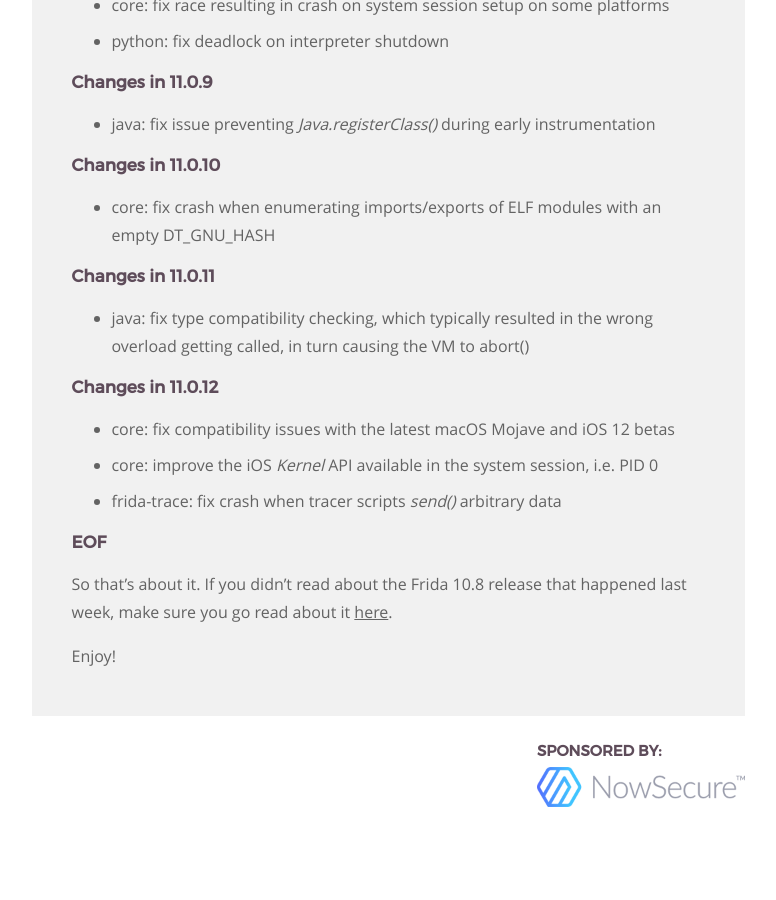
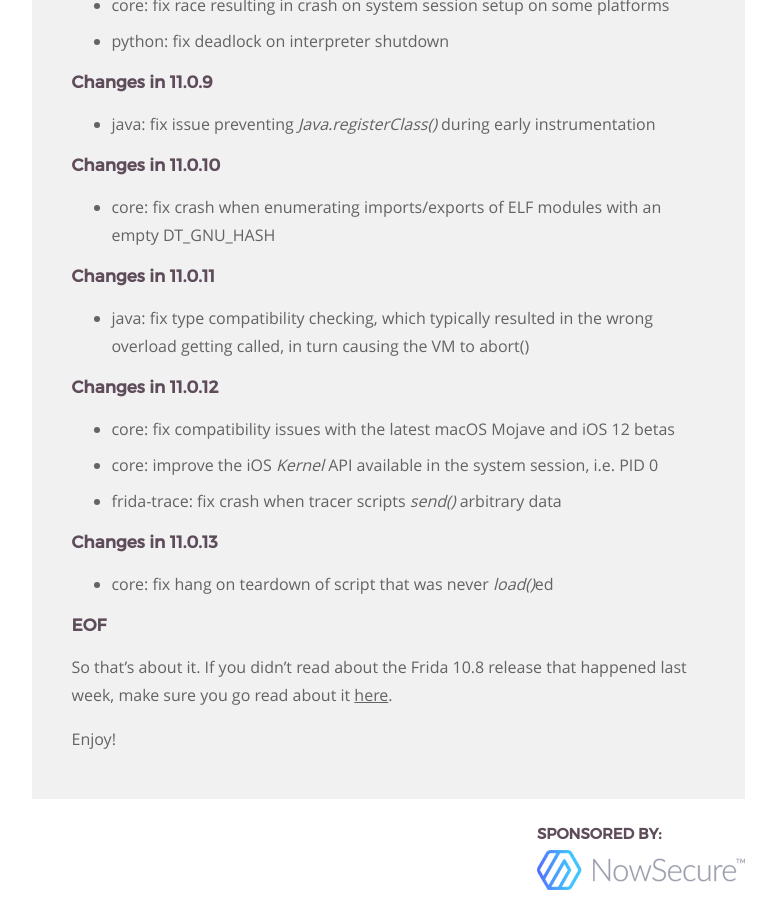
Before and after one commit to frida/frida-website, a Jekyll site: the page built from _posts/2018-05-05-frida-11-0-released.markdown, in a window 1280 px wide and 900 px high, scrolled down 6889 px. Shown: the whole window, without its empty margins (364-1140 px from the left). Built offline with Jekyll 4.4.1, drawn with Linux system fonts in a browser that asks for light colours; before the commit the page ends 7706 px from its top, so only the background shows below that.

Commit message:
Summarize changes in 11.0.13

```diff
--- a/_posts/2018-05-05-frida-11-0-released.markdown
+++ b/_posts/2018-05-05-frida-11-0-released.markdown
@@ -315,6 +315,10 @@ provided" from "empty *envp* provided".
 - core: improve the iOS *Kernel* API available in the system session, i.e. PID 0
 - frida-trace: fix crash when tracer scripts *send()* arbitrary data
 
+### Changes in 11.0.13
+
+- core: fix hang on teardown of script that was never *load()*ed
+
 ### EOF
 
 So that's about it. If you didn't read about the Frida 10.8 release that
```
